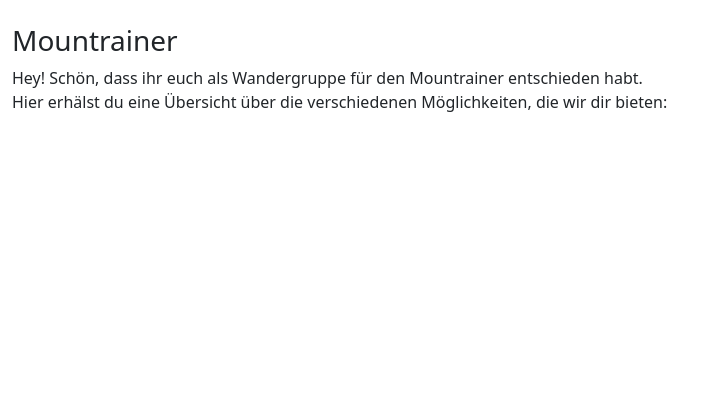
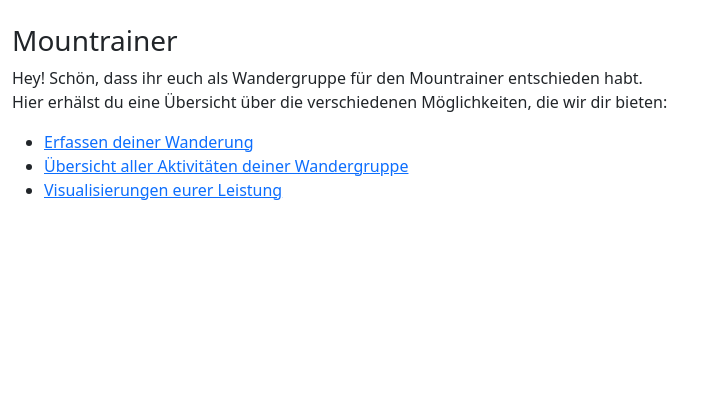
Before and after one commit to pianosa/projektarbeit, a Flask app: page / in a window 1280 px wide. Shown: the part 72-471 px from the top of the page, without its empty margins (0-716 px from the left). Run offline with Flask 2, Linux system fonts and the light colour scheme; some libraries are stand-ins or nearby versions.

Commit message:
First commit

```diff
--- a/templates/index.html
+++ b/templates/index.html
@@ -20,10 +20,11 @@
         <h3>Mountrainer</h3>
         <p>Hey! Schön, dass ihr euch als Wandergruppe für den Mountrainer entschieden habt.<br>
             Hier erhälst du eine Übersicht über die verschiedenen Möglichkeiten, die wir dir bieten:</p>
-        <ul>
-
-
-        </ul>
+            <ul>
+                <li><a href="/formular">Erfassen deiner Wanderung</a></li>
+                <li><a href="/analyse">Übersicht aller Aktivitäten deiner Wandergruppe</a></li>
+                <li><a href="/deinjahr">Visualisierungen eurer Leistung</a></li>
+            </ul>
     </div>
 
 {% include "footer.html" %}
```
